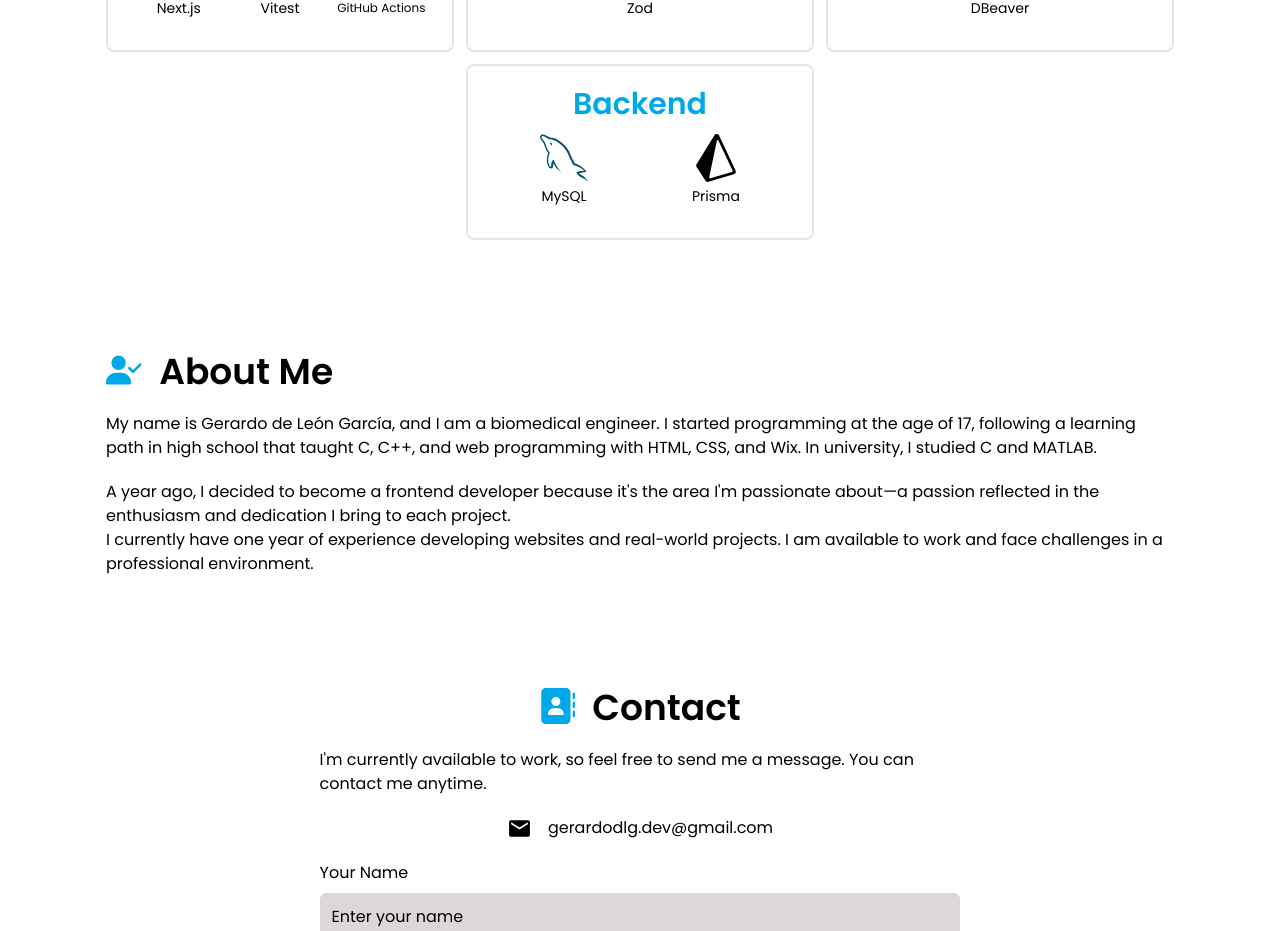
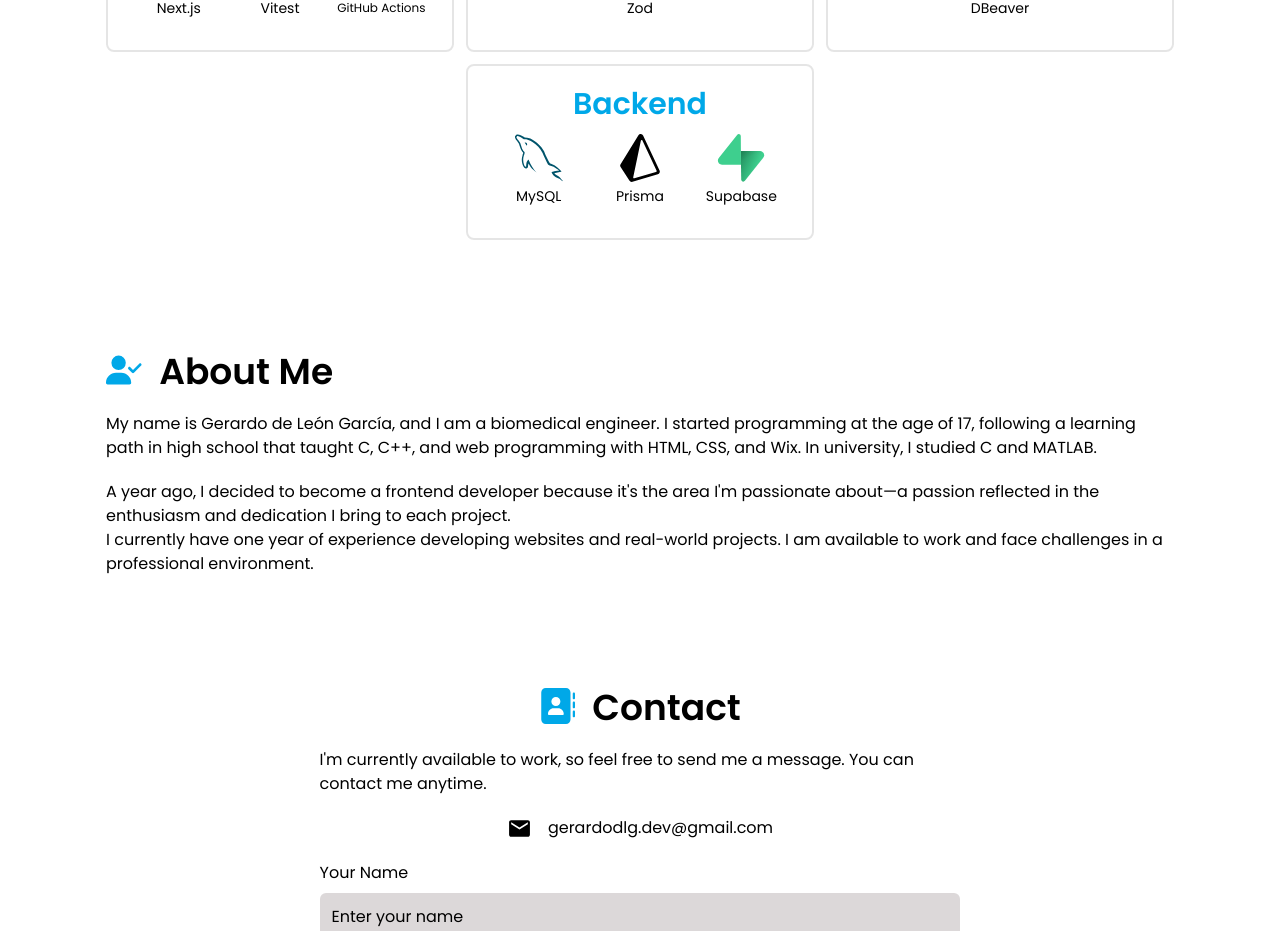
Before and after one commit to GerardoGarcia79/gerardodlg, a React (Vite) app: page / in a window 1280 px wide. Shown: the part 2496-3427 px from the top of the page. Built offline with nearby package versions, Linux system fonts and the light colour scheme.

Commit message:
Add supabase to BackendStack

```diff
--- a/src/components/StackBackend.tsx
+++ b/src/components/StackBackend.tsx
@@ -2,6 +2,7 @@ import { useEffect, useState } from "react";
 import mysql from "../assets/icons/mysql.svg";
 import prismaDark from "../assets/icons/Prisma_dark.svg";
 import prismaLight from "../assets/icons/Prisma_light.svg";
+import supabase from "../assets/icons/supabase.svg";
 
 const StackBackend = () => {
   const [theme, setTheme] = useState(false);
@@ -16,7 +17,7 @@ const StackBackend = () => {
         Backend
       </h3>
       {/* row */}
-      <div className="grid grid-cols-2 mb-3 h-full">
+      <div className="grid grid-cols-3 mb-3 h-full">
         <div className="flex flex-col items-center justify-center">
           <img src={mysql} alt="MySQL logo" className="w-12 h-12 rounded-sm" />
           <p className="text-sm mt-1">MySQL</p>
@@ -29,6 +30,14 @@ const StackBackend = () => {
           />
           <p className="text-sm mt-1">Prisma</p>
         </div>
+        <div className="flex flex-col items-center justify-center">
+          <img
+            src={supabase}
+            alt="Supabase logo"
+            className="w-12 h-12 rounded-sm"
+          />
+          <p className="text-sm mt-1">Supabase</p>
+        </div>
       </div>
     </div>
   );
```
